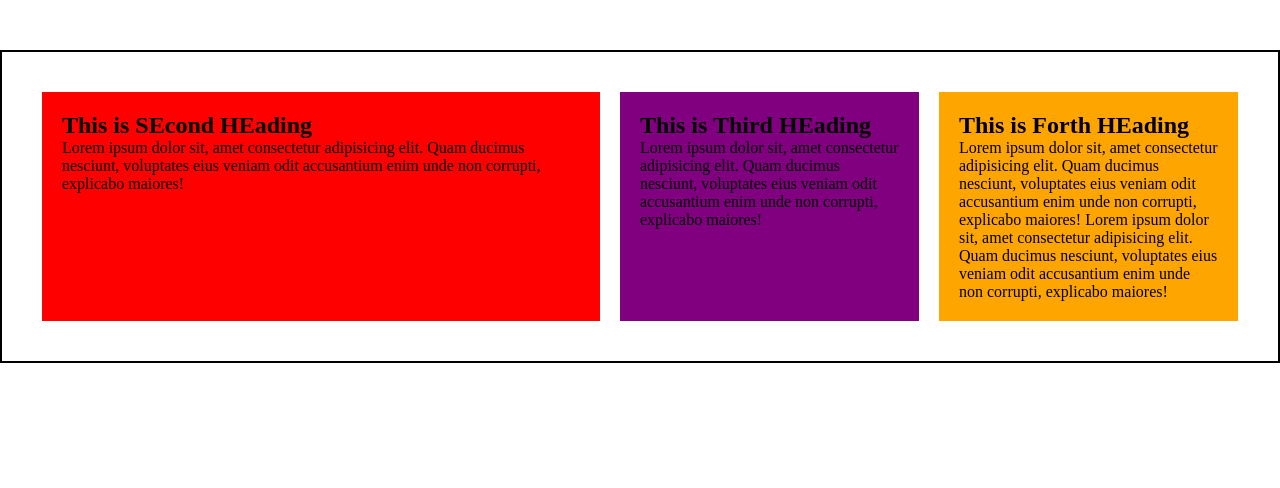
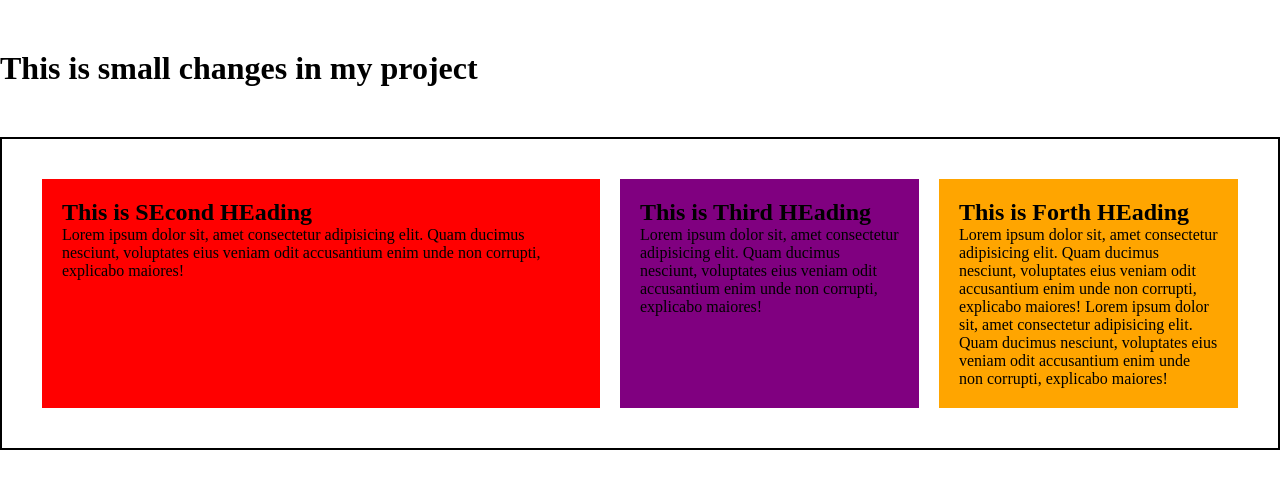
Before and after one commit to Hemraj-web/firstgit-project, a plain HTML site: page index.html in a window 1280 px wide. Drawn offline with Linux system fonts and the light colour scheme.

Commit message:
just try to add some file and some modify in file

```diff
--- a/index.html
+++ b/index.html
@@ -8,6 +8,12 @@
     <link rel="stylesheet" href="main.css">
 </head>
 <body>
+
+    <div class="container">
+        <h1>This is small changes in my project </h1>
+    </div>
+
+
     <div class="container">
         <section class="headerWrapper">
 
--- a/main.css
+++ b/main.css
@@ -10,7 +10,6 @@
 .container {
     width: 100%;
     max-width: 1300px;
-    height: 100vh;
      margin: 50px auto;
 }
 
```
Also changed, not shown: New Text Document.txt (added).
